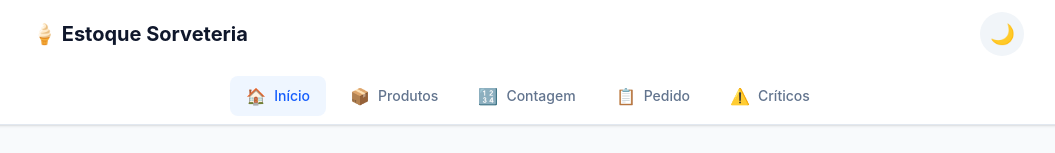
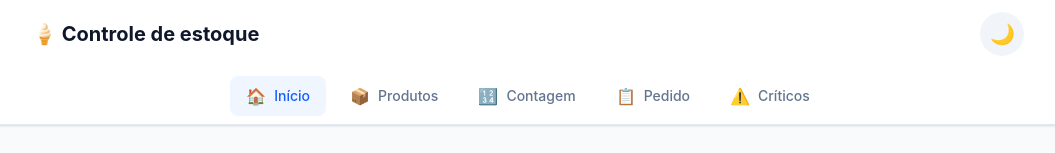
Before and after one commit to Gmais/Pedidos-Sorveteria, a React (Vite) app: page / in a window 1280 px wide. Shown: the top 153 px of the page, without its empty margins (112-1167 px from the left). Built offline with nearby package versions, Linux system fonts and the light colour scheme; no server answers.

Commit message:
style: atualizar titulo principal para Controle de estoque

```diff
--- a/index.html
+++ b/index.html
@@ -4,7 +4,7 @@
     <meta charset="UTF-8" />
     <link rel="icon" type="image/svg+xml" href="/favicon.svg" />
     <meta name="viewport" content="width=device-width, initial-scale=1.0" />
-    <title>Estoque Sorveteria</title>
+    <title>Controle de estoque</title>
   </head>
   <body>
     <div id="root"></div>
--- a/src/components/Layout.tsx
+++ b/src/components/Layout.tsx
@@ -17,7 +17,7 @@ export function Layout() {
       <header className="sticky top-0 z-20 bg-white dark:bg-slate-800 border-b border-slate-200 dark:border-slate-700 shadow-sm">
         <div className="max-w-5xl mx-auto px-4 py-3 flex items-center justify-between">
           <h1 className="text-lg sm:text-xl font-bold flex items-center gap-2">
-            🍦 Estoque Sorveteria
+            🍦 Controle de estoque
           </h1>
           <button
             onClick={toggleTheme}
```
